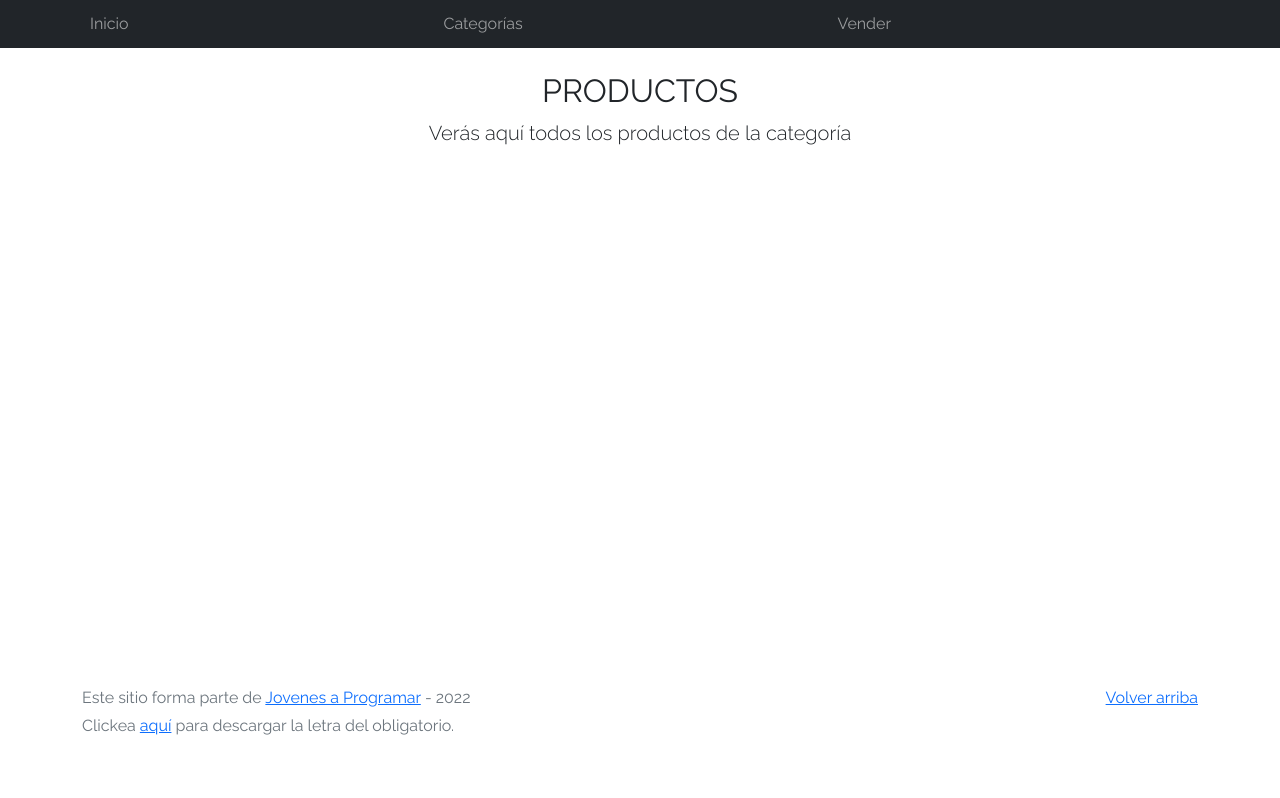
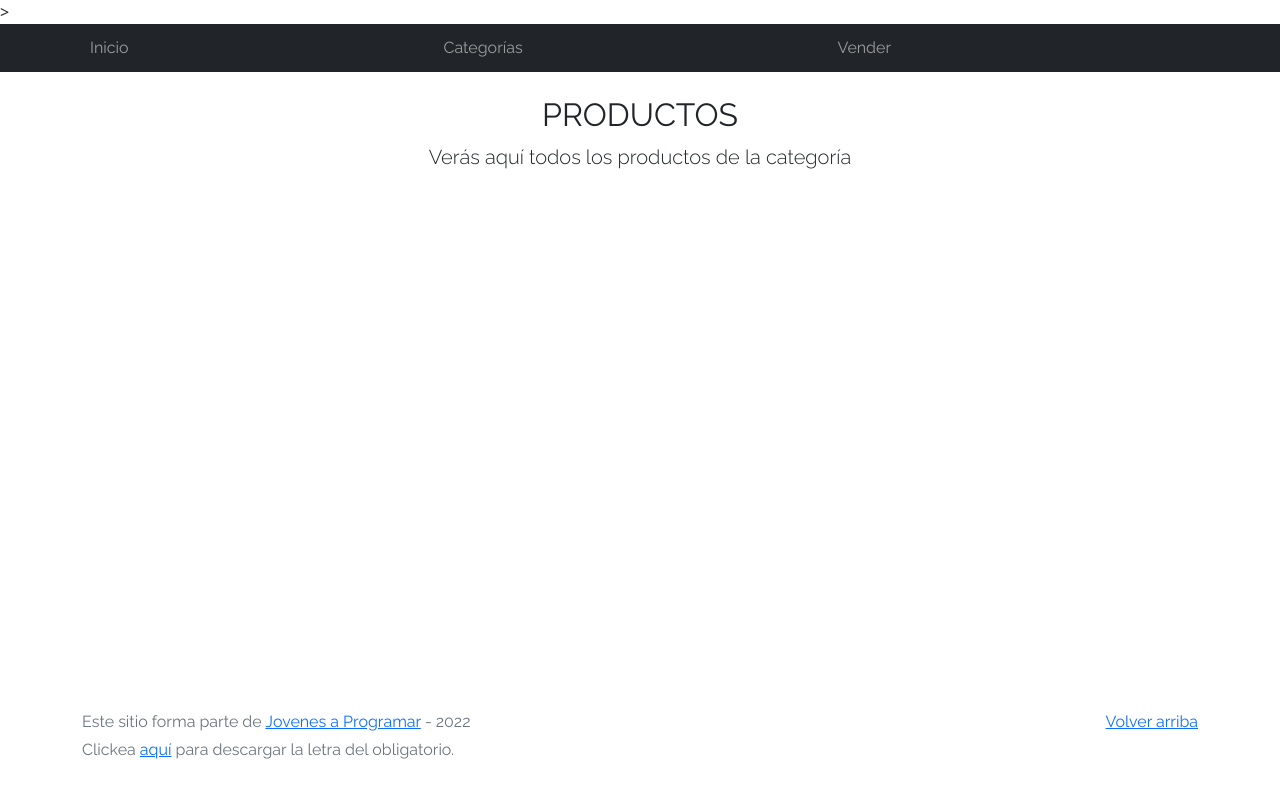
Before and after one commit to nicogp11/Repositorio, a plain HTML site: page products.html in a window 1280 px wide. Drawn offline with Linux system fonts and the light colour scheme; no server answers.

Commit message:
Update products.html

```diff
--- a/products.html
+++ b/products.html
@@ -10,7 +10,7 @@
   <link href="css/font-awesome.min.css" rel="stylesheet">
   <link href="css/bootstrap.min.css" rel="stylesheet">
   <link href="css/styles.css" rel="stylesheet">
-  <script src="js/products.js"></script>
+  <script src="js/products.js"></script>>
 </head>
 
 <body>
```
